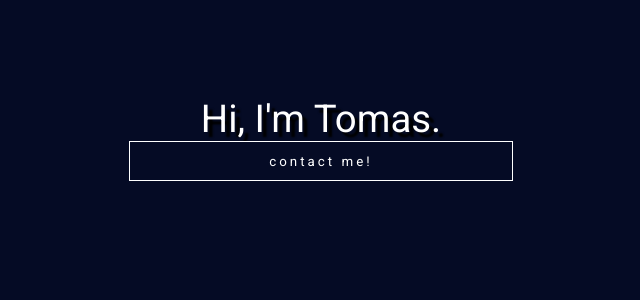
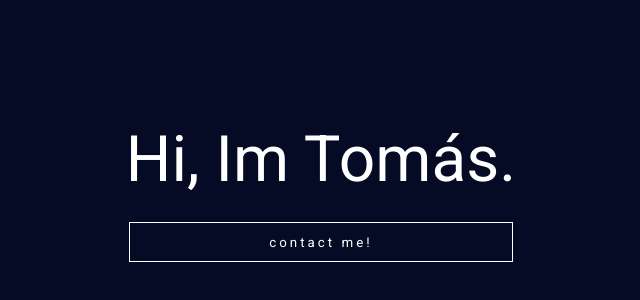
Before and after one commit to tomasdavison/portfolio, a React (Create React App) app: page / in a window 1280 px wide. Shown: the part 304-604 px from the top of the page, without its empty margins (319-959 px from the left). Built offline with nearby package versions, Linux system fonts and the light colour scheme.

Commit message:
Add title animation on hover

```diff
--- a/src/App.js
+++ b/src/App.js
@@ -14,7 +14,7 @@ const TitleDiv = styled.div`
 const App = () => (
 	<>
 		<TitleDiv>
-			<Title text="Hi, I'm Tomas."/>
+			<Title>Hi, Im Tomás.</Title>
 			<Button
 				width="30vw"
 				height="5vh"
--- a/src/components/Title/Title.jsx
+++ b/src/components/Title/Title.jsx
@@ -1,14 +1,46 @@
 import React from 'react';
 import styled from '@emotion/styled';
 
-const Text = styled.a`
+const Word = styled.span`
 	color: white;
-	font-size: 3vw;
-	text-shadow: 5px 5px 2px black;
+	font-size: 5vw;
+
+	& span {
+		animation: none;
+		position: relative;
+		transition: color 0.3s;
+		&:hover {
+			animation: move 4s 1 ease-in-out;
+			color: #14E92B;
+		}
+	}
+
+	@keyframes move {
+		0%,20%{
+			top: 0vw;
+		}
+		5% {
+			top: 0.5vw;
+		}
+		10% {
+			top: -0.5vw;
+		}
+		15% {
+			top: 0.3vw;
+		}
+	}
 `;
 
-const Title = ({ text }) => (
-	<Text>{text}</Text>
+const Container = styled.div`
+	margin: 2vw;
+`;
+
+const Title = ({ children }) => (
+	<Container>
+		<Word>
+			{children.split('').map((char) => <span aria-hidden="true">{char}</span>)}
+		</Word>
+	</Container>
 );
 
 export default Title;
```
Also changed, not shown: .eslintrc.js, 1 other file (tests, documents, lock files or other folders).
